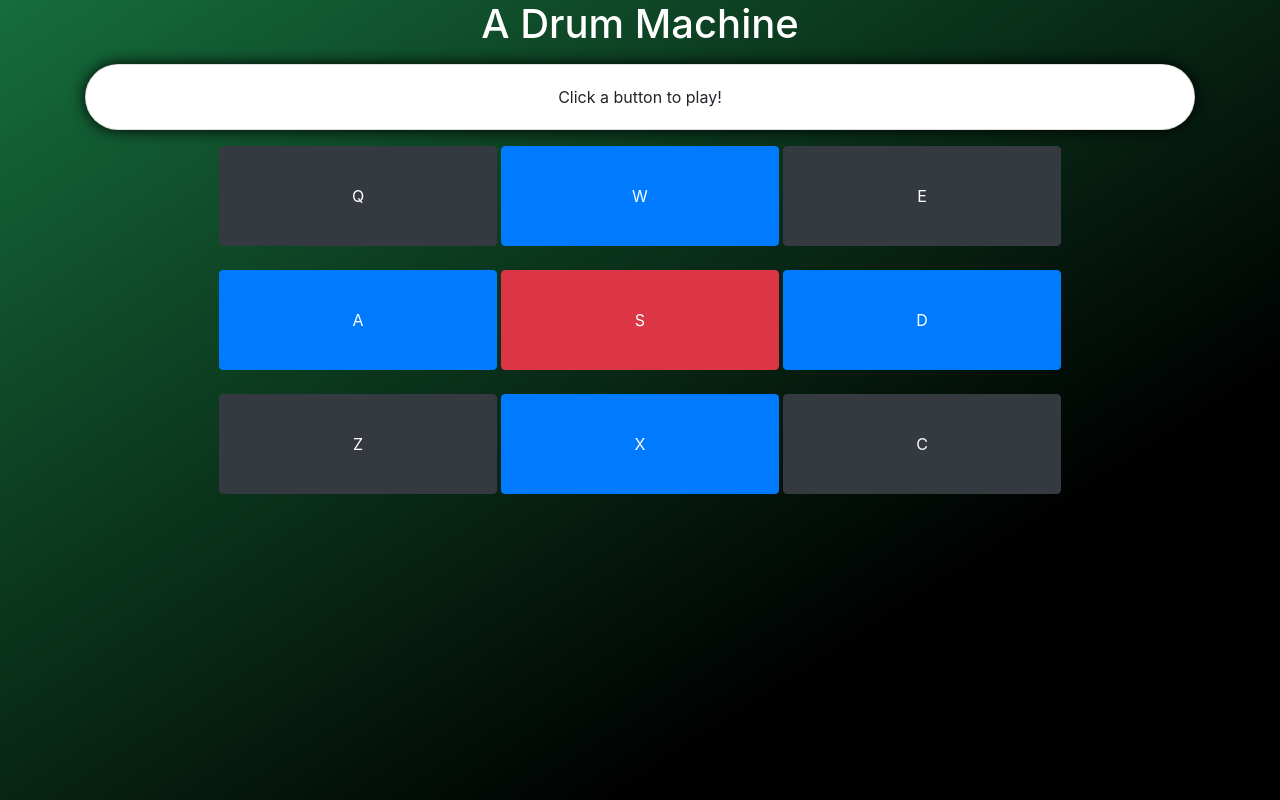
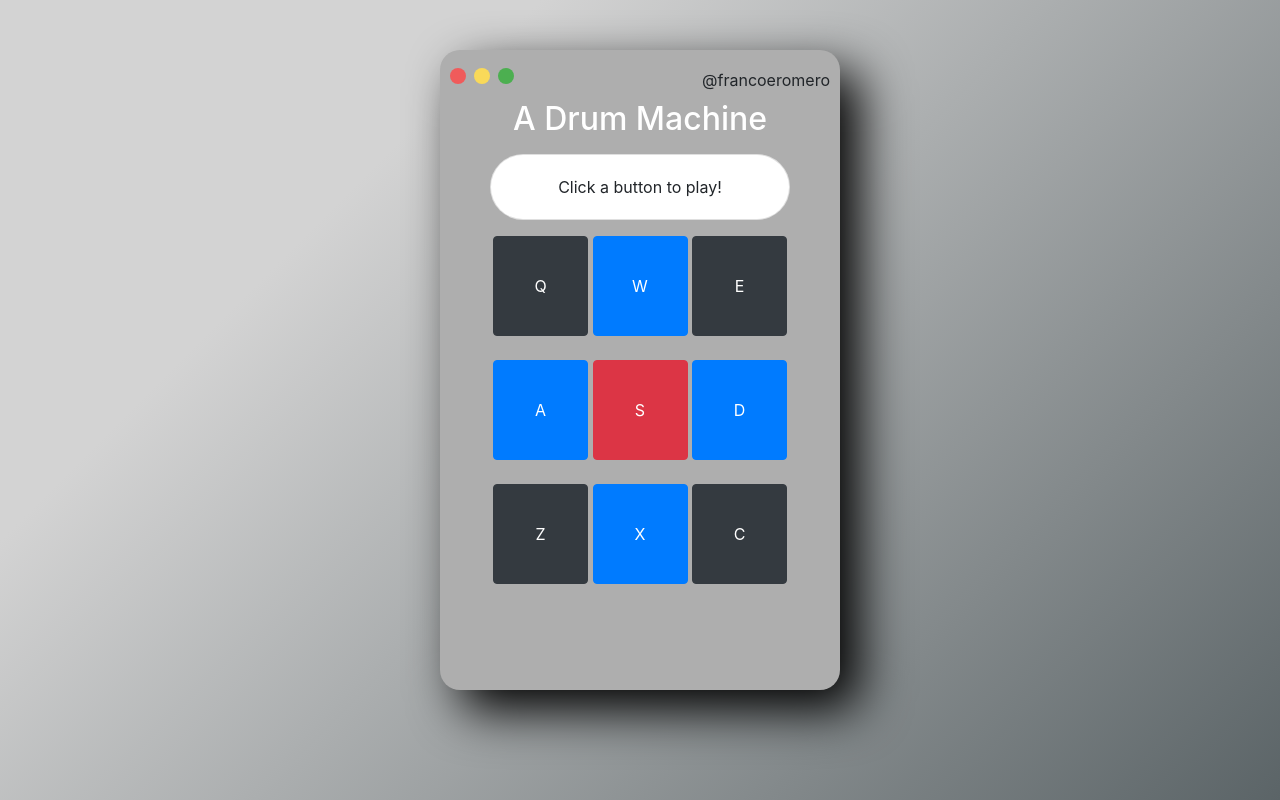
Before and after one commit to francoeromero/drum_machine, a plain HTML site: page index.html in a window 1280 px wide. Drawn offline with nearby package versions, Linux system fonts and the light colour scheme.

Commit message:
drum machine

```diff
--- a/index.html
+++ b/index.html
@@ -5,33 +5,23 @@
     <meta charset="utf-8">
     <link rel="stylesheet" href="https://stackpath.bootstrapcdn.com/bootstrap/4.5.0/css/bootstrap.min.css">
     <title>A Drum Machine</title>
-    <style>
-      h1{
-        color: white;
-      }
-      .card{
-        border-radius: 3rem;
-        box-shadow: 0 0 15px black;
-      }
-      body{
-        background-color: #166d3b;
-				background-image: linear-gradient(147deg, #166d3b 0%, #000000 74%);
-        height: 100vh;
-      }
-    .drum-pad {
-      height: 100px;
-    }
-
-    .clip {
-      display: none;
-    }
-  </style>
+   <link rel="stylesheet" href="./styles.css">
     <script src="./main.js"></script>
   </head>
+  <body>
+    <div class="container" id="drum-machine">
+      <div class="rotulo">
+        <div class="content-circle">
+          <div class="circle rojo"></div>
+          <div class="circle amarillo"></div>
+          <div class="circle verde"></div>
+        </div>
+        <div class="content-name">
+          <p class="name">@francoeromero</p>
+        </div>
+      </div>
 
 
-  <body>
-    <div class="container" id="drum-machine">
       <h1 class="text-center">A Drum Machine</h1>
       <div class="card my-3">
         <div class="card-body">
--- a/styles.css
+++ b/styles.css
@@ -1,14 +1,68 @@
+           /* rotulo */
+           .content-circle{
+            display: flex;
+            width: 100%;
+          }
+          .circle{
+            width: 1rem;
+            margin-right: 8px;
+            height: 1rem;
+            border-radius: 50%;
+          }
+          .rojo{
+            background: #f05b5b;
+          }
+          .amarillo{
+            background: #f9d959;
+          }
+          .verde{
+            background: #4CAF50;
+          }
+          .content-name{
+            width: 100%;
+            height: 1rem;
+            display: flex;
+            justify-content: flex-end;
+          }
+          .name{
+            font-size: 1rem;
+          }
+          .rotulo{
+            display: flex;
+            /* border: 2px solid red; */
+            width: 100%;
+            margin-top: .5rem;
+            margin-bottom: 1rem;
+
+          }
 h1{
     color: white;
+    font-size: 2rem;
   }
   .card{
     border-radius: 3rem;
-    box-shadow: 0 0 15px black;
+    /* box-shadow: 0 0 15px black; */
+    margin-left: 40px;
+    margin-right: 40px;
   }
+  *{
+    margin: 0;
+  }
+
   body{
-    background-color: #166d3b;
-            background-image: linear-gradient(147deg, #166d3b 0%, #000000 74%);
+    background-color: #5b6467;
+    background-image: linear-gradient(315deg, #5b6467 0%, #d3d3d3 74%);
     height: 100vh;
+    padding: 50px;
+  }
+  #drum-machine{
+    width: 25rem;
+    height: 40rem;
+    border-radius: 20px;
+    /* height: 100vh; */
+    background: #aeaeae;
+    box-shadow: 20px 20px 50px black;
+    padding: 10px;
   }
 .drum-pad {
   height: 100px;
```
